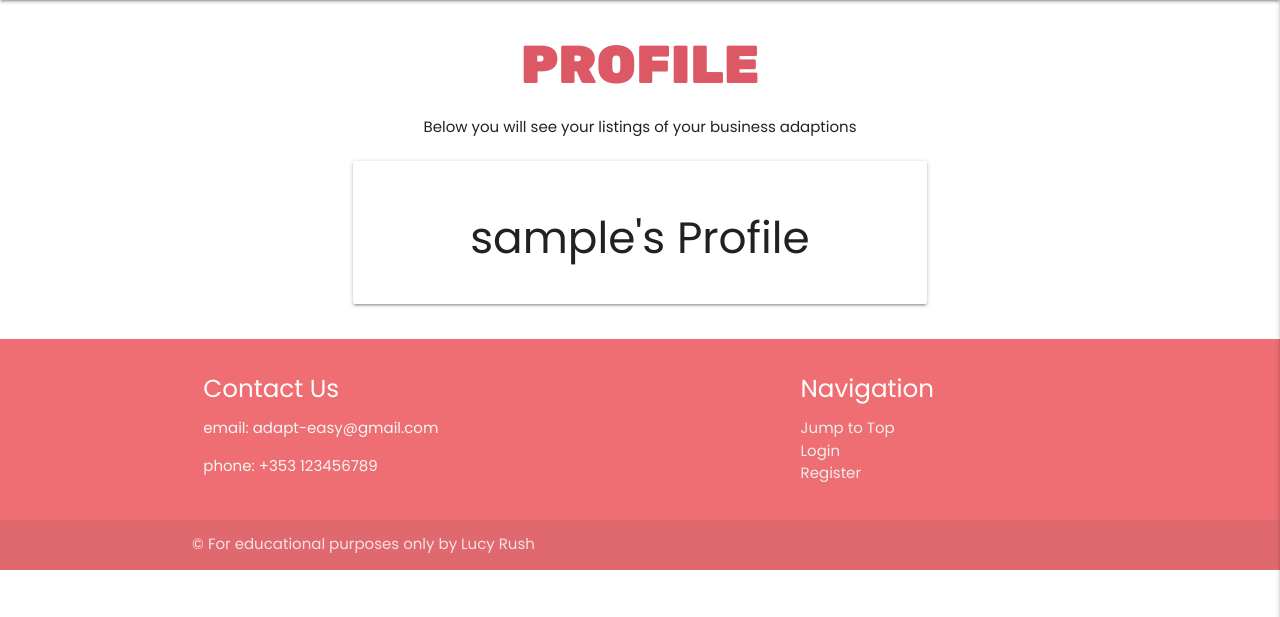
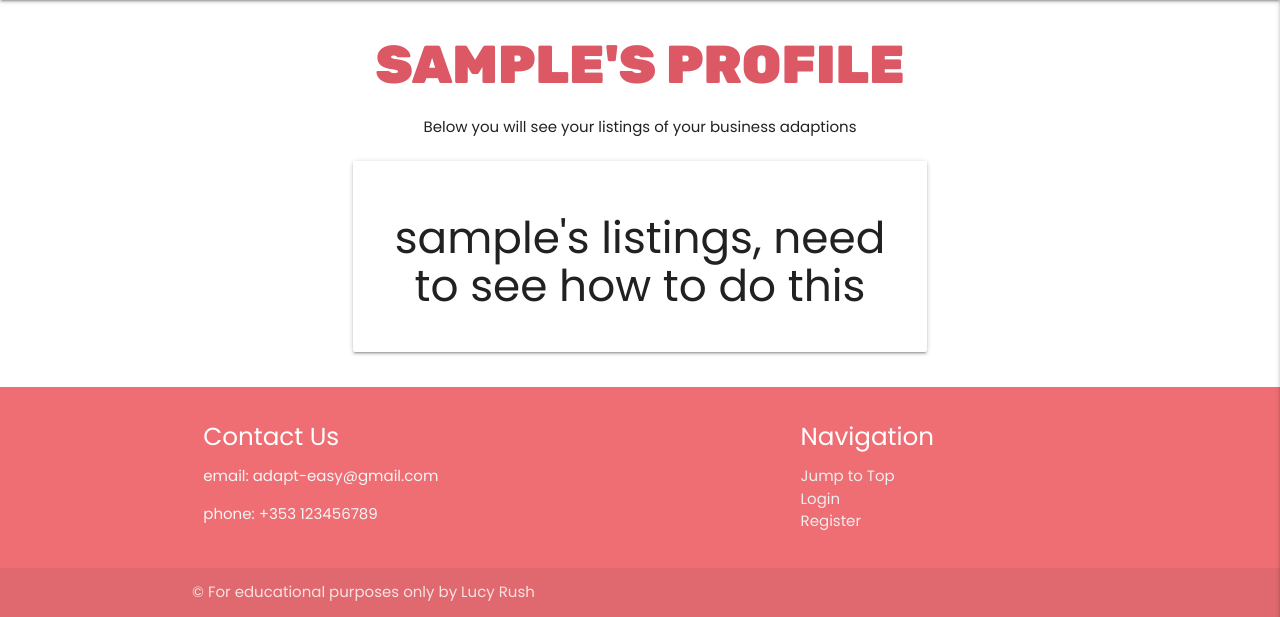
Before and after one commit to lucyrush/adapt-easy, a Flask app: page /profile/1 in a window 1280 px wide. Shown: the part 64-681 px from the top of the page. Run offline with Flask 2, Linux system fonts and the light colour scheme; the visitor is signed in with stand-in values (Sample User, id 1); a database or web service that is not in the repository returns one stand-in record (values such as "Sample title"); some libraries are stand-ins or nearby versions.

Commit message:
Add customisation to profile page

```diff
--- a/templates/profile.html
+++ b/templates/profile.html
@@ -1,6 +1,6 @@
 {% extends "base.html" %} {% block content %}
 
-<h2 class="page-heading center-align">Profile</h2>
+<h2 class="page-heading center-align"> {{ username }}'s Profile</h2>
 <p class="page-intro center-align">
   Below you will see your listings of your business adaptions
 </p>
@@ -8,7 +8,7 @@
   <div class="col s12 m8 offset-m2">
     <div class="card-panel">
       <h3 class="center-align">
-        {{ username }}'s Profile
+        {{ username }}'s listings, need to see how to do this
       </h3>
     </div>
   </div>
```
